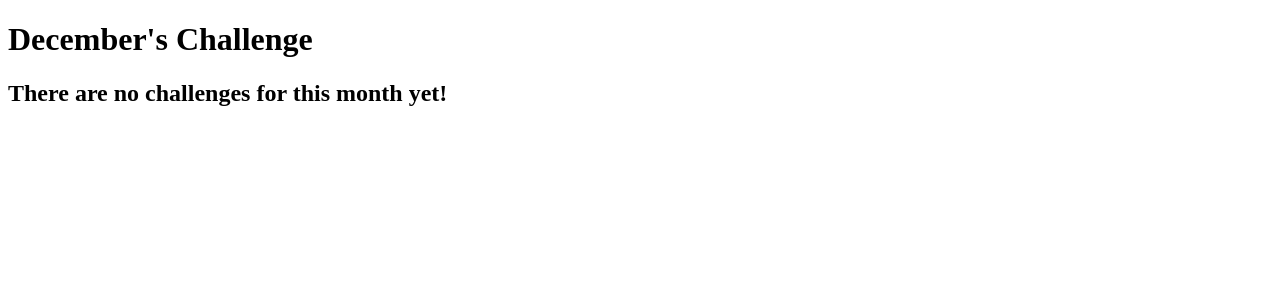
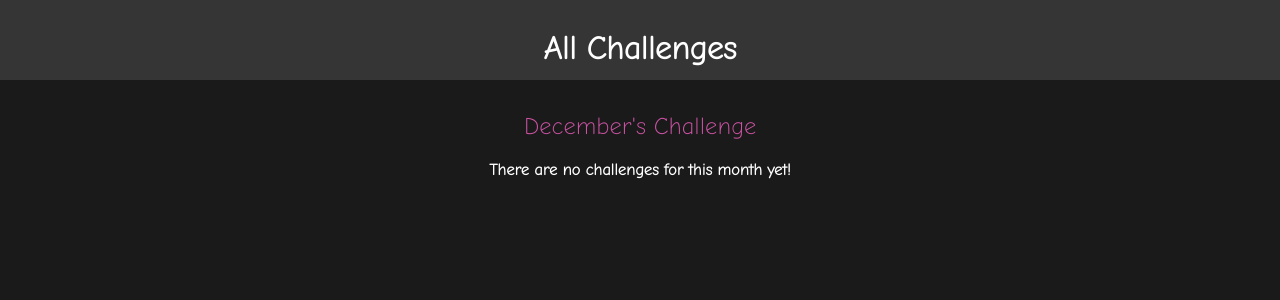
Before and after one commit to swillrich5/monthly_challenges, a Django app: page /challenges/december in a window 1280 px wide. Shown: the top 300 px of the page. Run offline with Django 3.2, Linux system fonts and the light colour scheme.

Commit message:
css added

```diff
--- /dev/null
+++ b/challenges/static/challenges/challenge.css
@@ -0,0 +1,22 @@
+h1,
+h2 {
+  text-align: center;
+  color: white;
+}
+
+h1 {
+  font-size: 1.5rem;
+  margin: 2rem 0 1rem 0;
+  font-weight: normal;
+  color: #cf54a6;
+}
+
+h2 {
+  font-size: 3rem;
+  font-weight: bold;
+}
+
+.fallback {
+  text-align: center;
+  color: white;
+}
--- /dev/null
+++ b/challenges/static/challenges/includes/header.css
@@ -0,0 +1,25 @@
+header {
+    width: 100%;
+    height: 5rem;
+    background-color: #353535;
+  }
+
+  header nav {
+    width: 100%;
+    height: 100%;
+    display: flex;
+    justify-content: center;
+    align-items: center;
+  }
+
+  header nav a {
+    color: white;
+    font-size: 2rem;
+    font-weight: bold;
+    text-decoration: none;
+  }
+
+  header nav a:hover,
+  header nav a:active {
+    color: #cf54a6;
+  }
--- a/challenges/templates/challenges/challenge.html
+++ b/challenges/templates/challenges/challenge.html
@@ -1,13 +1,22 @@
 {% extends "base.html" %}
+{% load static %}
     {% block page_title %}
         {{ month_name|title }} Challenge
     {% endblock %}
 
+    {% block css_files %}
+        <link rel="stylesheet" href="{% static "challenges/challenge.css" %}">
+        <link rel="stylesheet" href="{% static "challenges/includes/header.css" %}">
+    {% endblock %}
+
     {% block content %}
+
+        {% include "challenges/includes/header.html" with active_page="challenge" %}
+
         <h1>{{ month_name|title }}'s Challenge</h1>
         {% if text is not None  %}
             <h2>{{ text }}</h2>
         {% else %}
-            <h2>There are no challenges for this month yet!</h2>
+            <h4 class="fallback">There are no challenges for this month yet!</h4>
         {% endif %}
     {% endblock %}
--- /dev/null
+++ b/challenges/templates/challenges/includes/header.html
@@ -0,0 +1,5 @@
+<header>
+    <nav>
+        <h1><a href="{% url "index" %}">All Challenges</a></h1>
+    </nav>
+</header>
--- a/challenges/urls.py
+++ b/challenges/urls.py
@@ -3,7 +3,7 @@ from django.urls import path
 from . import views
 
 urlpatterns = [
-    path("", views.index), # /challenges/
+    path("", views.index, name="index"), # /challenges/
     path("<int:month>", views.monthly_challenge_by_number),
     path("<str:month>", views.monthly_challenge, name='month-challenge')
 ]
--- a/challenges/views.py
+++ b/challenges/views.py
@@ -1,6 +1,7 @@
 from django.shortcuts import render
-from django.http import HttpResponse, HttpResponseNotFound, HttpResponseRedirect
+from django.http import HttpResponse, HttpResponseNotFound, HttpResponseRedirect, Http404
 from django.urls import reverse
+from django.template.loader import render_to_string
 
 monthly_challenges = {
     "january": 'Abstain from meat for the entire month',
@@ -42,4 +43,4 @@ def monthly_challenge(request, month):
             "month_name": month
          })
     except:
-        return HttpResponseNotFound("<h1>🤬 I don't know what you entered, but it's not supported. 🤬</h1>")
+        raise Http404()
--- a/monthly_challenges/settings.py
+++ b/monthly_challenges/settings.py
@@ -123,6 +123,10 @@ USE_TZ = True
 
 STATIC_URL = '/static/'
 
+STATICFILES_DIRS = [
+    BASE_DIR / "static"
+]
+
 # Default primary key field type
 # https://docs.djangoproject.com/en/3.2/ref/settings/#default-auto-field
 
--- /dev/null
+++ b/static/styles.css
@@ -0,0 +1,10 @@
+@import url('https://fonts.googleapis.com/css2?family=Comic+Neue:wght@300&display=swap');
+
+html {
+    font-family: 'Comic Neue', sans-serif;
+}
+
+body {
+    margin: 0;
+    background-color: #1a1a1a;
+}
--- a/templates/base.html
+++ b/templates/base.html
@@ -1,10 +1,13 @@
+{% load static %}
 <!DOCTYPE html>
 <html>
     <head>
         <meta charset="utf-8">
         <meta http-equiv="X-UA-Compatible" content="IE=edge">
         <title>{% block page_title %}My Challenges{% endblock %}</title>
-        <link rel="stylesheet" href="">
+        <link rel="stylesheet" href="{% static "styles.css" %}">
+        {% block css_files %}
+        {% endblock %}
     </head>
     <body>
         {% block content %}
```
Also changed, not shown: challenges/static/challenges/challenges.css (added, +37 -0 lines), challenges/templates/challenges/index.html (+12 -1 lines), templates/404.html (added, +10 -0 lines).
